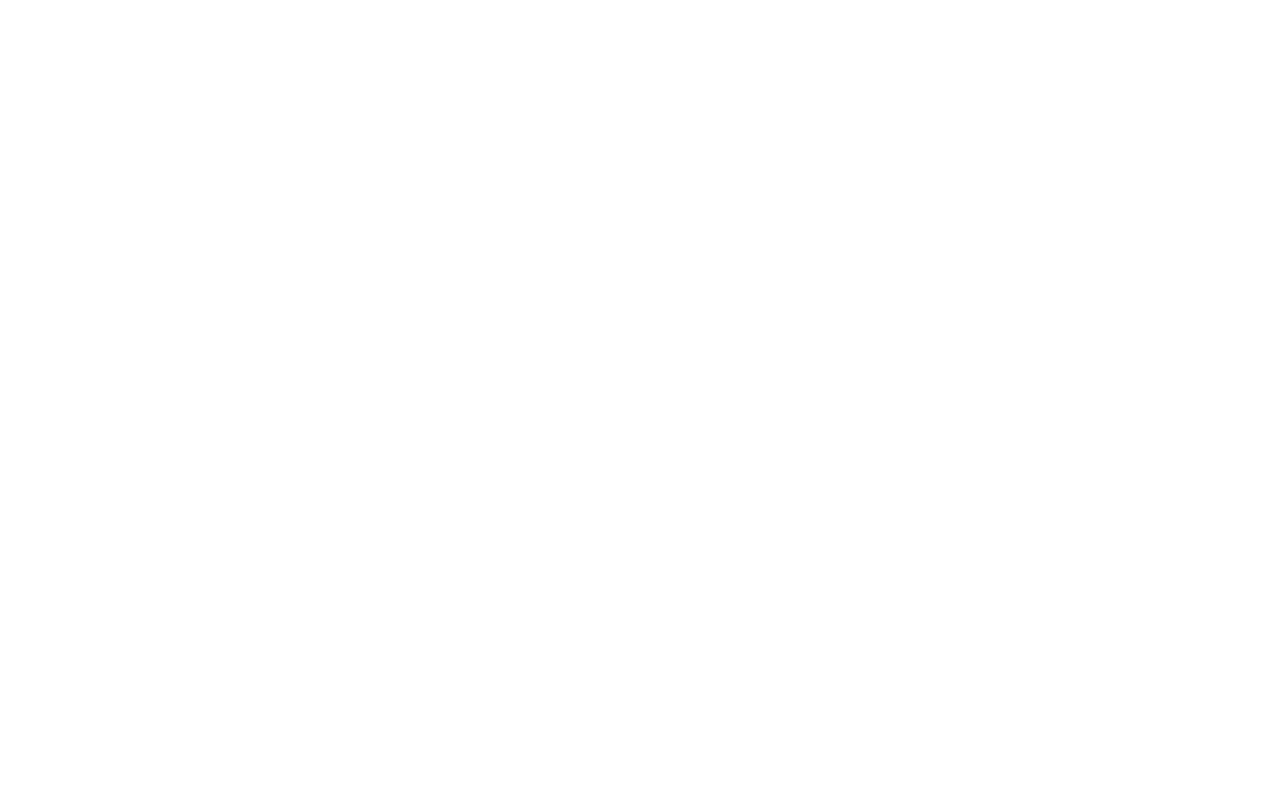
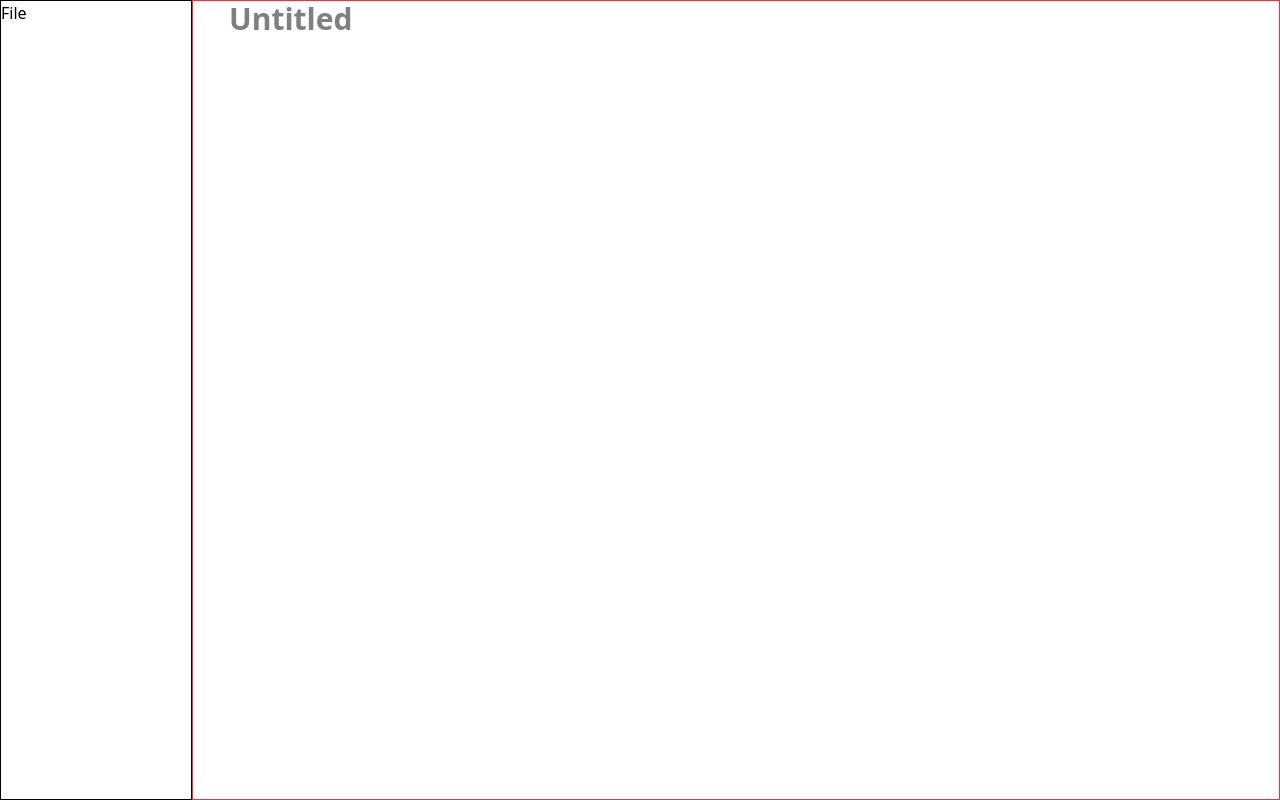
Before and after one commit to AbdulRehman164/Homer, a React (Vite) app: page / in a window 1280 px wide. Built offline with nearby package versions, Linux system fonts and the light colour scheme.

Commit message:
added file creation logic

```diff
--- a/src/App.jsx
+++ b/src/App.jsx
@@ -1,5 +1,41 @@
+import { useState } from 'react';
+import Body from './Body';
+import Sidebar from './Sidebar';
+
 function App() {
-    return <></>;
+    const [files, setFiles] = useState([]);
+    const [selectedFile, setSelectedFile] = useState();
+
+    function getFileById(id) {
+        return files.find((file) => file.id === id);
+    }
+
+    function updateTitle(id, newTitle) {
+        setFiles(
+            files.map((file) => {
+                if (file.id == id) {
+                    return { ...file, title: newTitle };
+                }
+                return file;
+            }),
+        );
+    }
+    return (
+        <>
+            <div className="flex">
+                <Sidebar
+                    files={files}
+                    setFiles={setFiles}
+                    setSelectedFile={setSelectedFile}
+                />
+                <Body
+                    fileId={selectedFile}
+                    updateTitle={updateTitle}
+                    getFileById={getFileById}
+                />
+            </div>
+        </>
+    );
 }
 
 export default App;
--- /dev/null
+++ b/src/Body.jsx
@@ -0,0 +1,36 @@
+import { useEffect, useState } from 'react';
+
+const Body = ({ fileId, updateTitle, getFileById }) => {
+    const [title, setTitle] = useState('');
+
+    useEffect(() => {
+        const file = getFileById(fileId);
+        setTitle(file?.title || '');
+    }, [fileId]);
+    return (
+        <div className="border border-red-500 w-[85vw] min-h-[100vh] pl-5">
+            <input
+                placeholder="Untitled"
+                type="text"
+                className="w-full font-bold resize-none focus:outline-none px-4 text-3xl"
+                value={title}
+                onChange={(e) => {
+                    setTitle(e.target.value);
+                }}
+                onKeyDown={(e) => {
+                    if (e.key !== 'Enter') return;
+                    e.preventDefault();
+                    updateTitle(fileId, title);
+                }}
+            />
+            <main>
+                <div
+                    contentEditable={true}
+                    placeholder="Write your notes..."
+                    className="w-full h-[calc(100vh-3.4rem)] resize-none focus:outline-none px-4 text-[1.2rem]"
+                ></div>
+            </main>
+        </div>
+    );
+};
+export default Body;
--- /dev/null
+++ b/src/Sidebar.jsx
@@ -0,0 +1,64 @@
+import { useEffect, useRef, useState } from 'react';
+
+const Sidebar = ({ files, setFiles, setSelectedFile }) => {
+    const [counter, setCounter] = useState(1);
+    const prevLengthRef = useRef(files.length);
+
+    function getNextUntitled(files) {
+        const base = 'Untitled';
+        const isBaseNameUsed = files.some((file) => file.title === base);
+        if (!isBaseNameUsed) {
+            return base;
+        }
+
+        const pattern = /^untitled ([1-9]\d*)$/i;
+        const numbers = files
+            .filter((file) => pattern.test(file.title))
+            .map((file) => Number(file.title.split(' ')[1]));
+
+        const max = numbers.length ? Math.max(...numbers) : 1;
+
+        for (let i = 1; i <= max; i++) {
+            if (!numbers.includes(i)) {
+                return `${base} ${i}`;
+            }
+        }
+
+        return `${base} ${max + 1}`;
+    }
+
+    useEffect(() => {
+        if (prevLengthRef.current < files.length) {
+            setSelectedFile(files[files.length - 1]?.id);
+        }
+        prevLengthRef.current = files.length;
+    }, [files]);
+
+    return (
+        <div className="border border-black w-[15vw] h-[100vh]">
+            <button
+                onClick={() => {
+                    const id = crypto.randomUUID();
+                    setFiles([
+                        ...files,
+                        {
+                            id,
+                            title: getNextUntitled(files),
+                            content: '',
+                        },
+                    ]);
+                    setCounter(counter + 1);
+                }}
+            >
+                File
+            </button>
+            {files?.map((file) => (
+                <div key={file?.id} onClick={() => setSelectedFile(file.id)}>
+                    {file.title || 'untitled'}
+                </div>
+            ))}
+        </div>
+    );
+};
+
+export default Sidebar;
```
Also changed, not shown: 1 other file (tests, documents, lock files or other folders).
